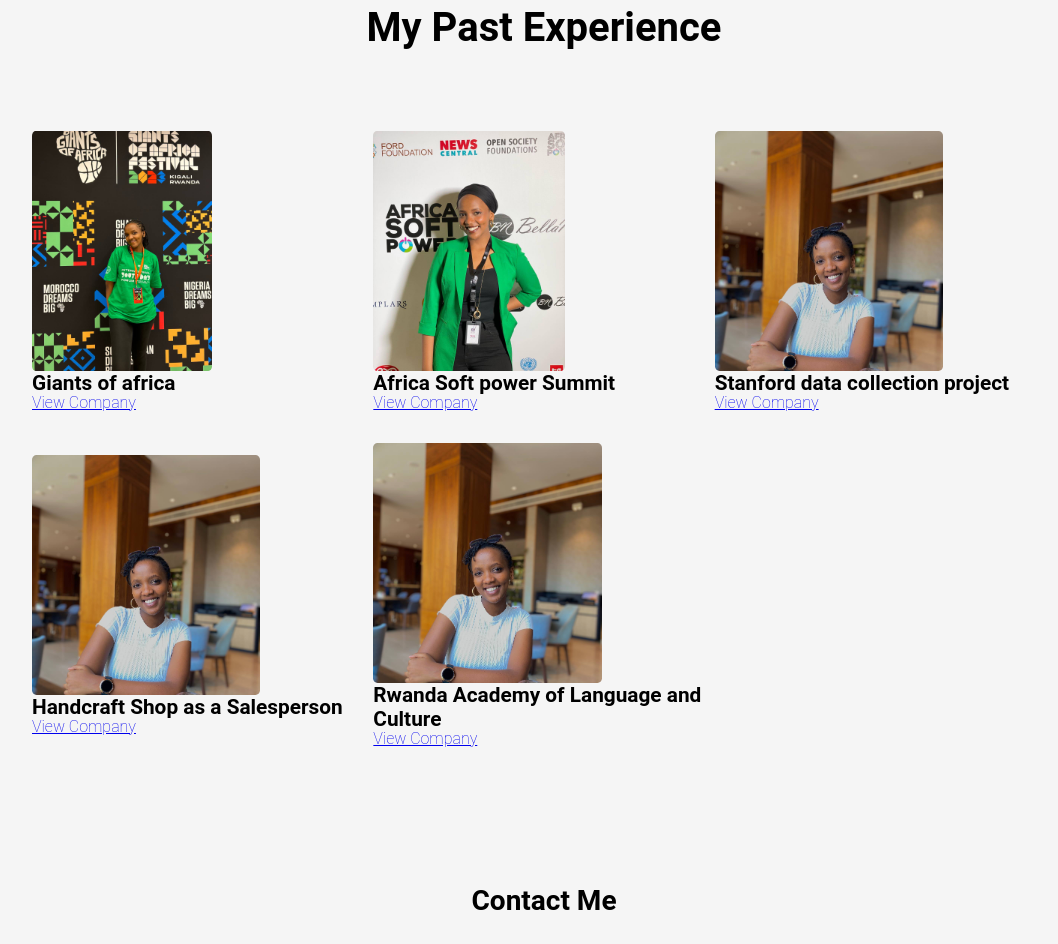
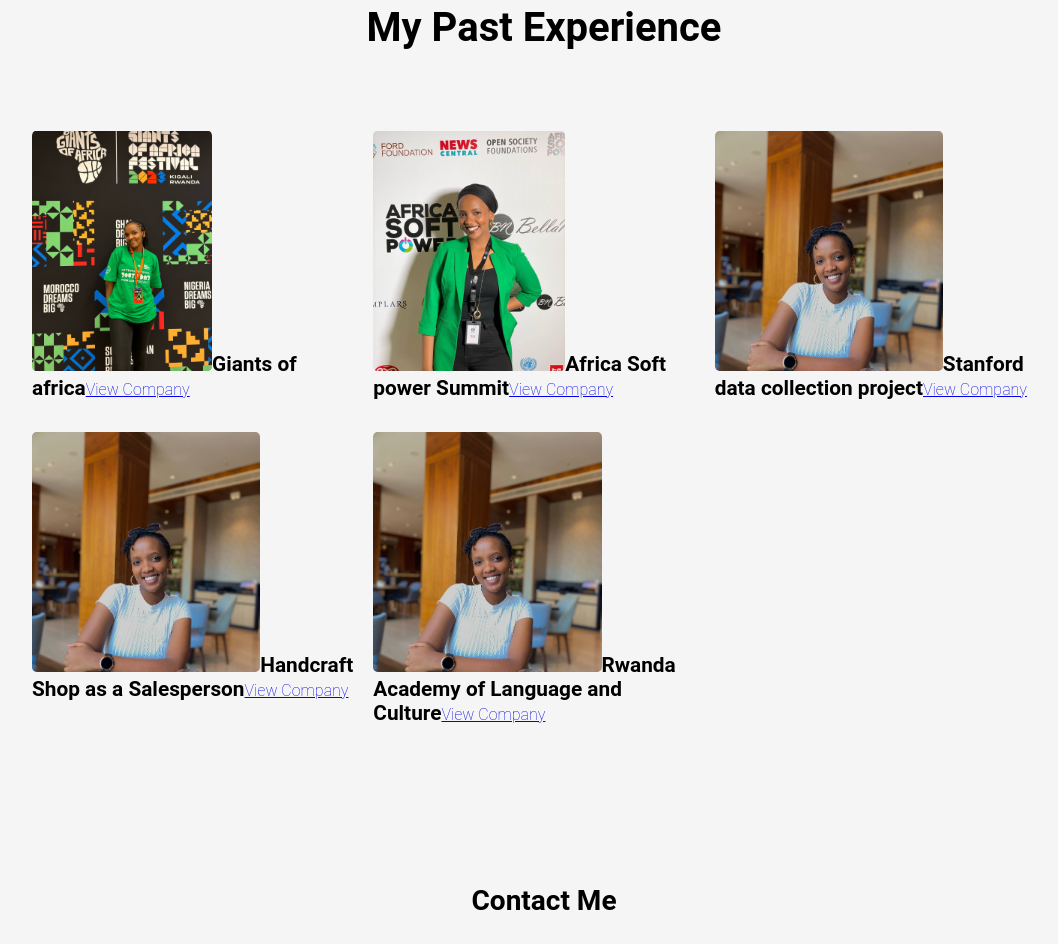
Before and after one commit to bryan936M/Kayisime-Latifah-Portfolio, a React (Vite) app: page / in a window 1280 px wide. Shown: the part 3360-4304 px from the top of the page, without its empty margins (96-1154 px from the left). Built offline with nearby package versions, Linux system fonts and the light colour scheme.

Commit message:
Last update 2

```diff
--- a/src/app.css
+++ b/src/app.css
@@ -211,13 +211,6 @@ section {
   display: grid;
   grid-template-columns: repeat(3, 1fr);
   row-gap: 2rem;
-}
-
-.experience {
-  display: flex;
-  flex-direction: column;
-  justify-content: center;
-  align-items:first baseline
 }
 
 .experience > span {
```
